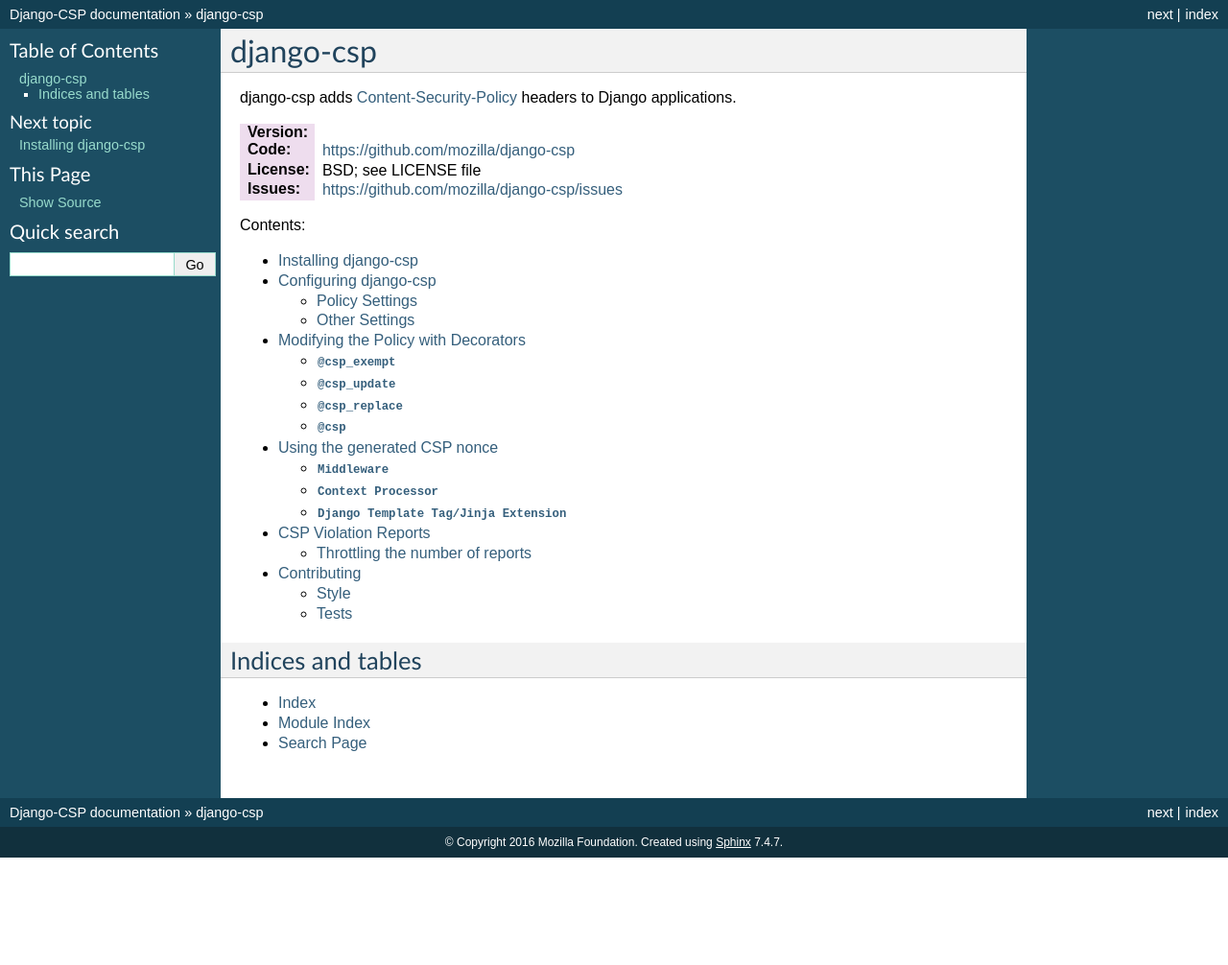
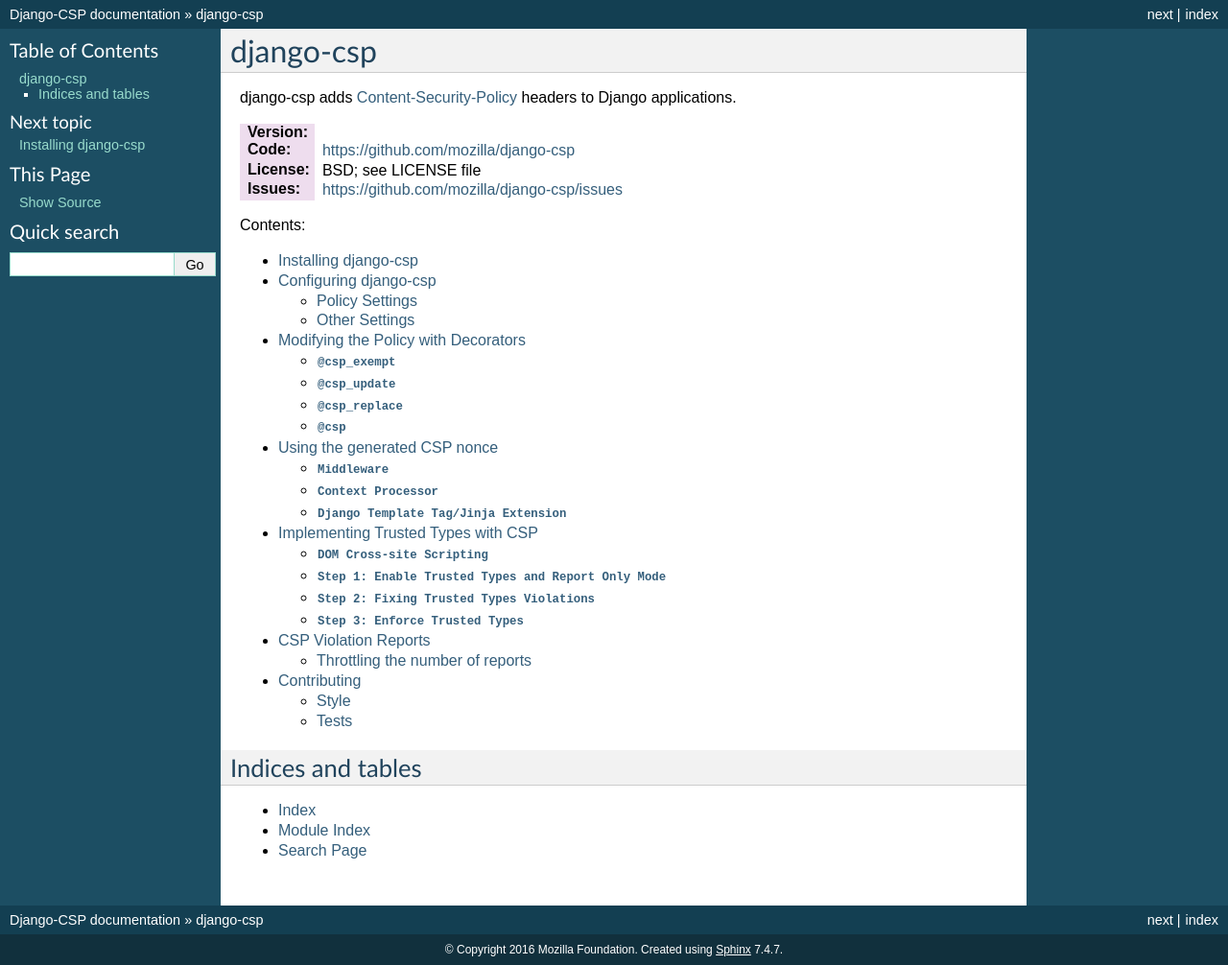
Before and after one commit to mozilla/django-csp, a Sphinx documentation site: the page built from docs/index.rst, in a window 1280 px wide. Shown: the whole page at 96% size. Built offline with Sphinx 7.4.7, drawn with Linux system fonts in a browser that asks for light colours; before the commit the page ends 900 px from its top, so only the background shows below that; some of the changed lines change nothing that is shown.

Commit message:
Added documentation for Trusted Types

```diff
--- a/docs/index.rst
+++ b/docs/index.rst
@@ -23,6 +23,7 @@
    configuration
    decorators
    nonce
+   trusted_types
    reports
    contributing
 
--- /dev/null
+++ b/docs/trusted_types.rst
@@ -0,0 +1,135 @@
+===================================
+Implementing Trusted Types with CSP
+===================================
+
+``DOM Cross-site Scripting``
+============================
+Cross-site scripting (XSS) is one of the most prevalent vulnerabilities
+on the web. Nonce-based CSP is used to prevent server-side XSS. Trusted
+Types are used to prevent client-side or DOM-XSS_. Trusted Types rely on
+the browser to enforce the policy that is provided to it. Currently, Trusted
+Types are supported on Chrome 83 and Android Webview. Many browsers are in the
+process of adding support. Check back for updated compatibility_.
+
+Follow the simple steps below to make your web application Trusted Types
+compliant.
+
+
+``Step 1: Enable Trusted Types and Report Only Mode``
+=====================================================
+Trusted Types require data to be processed before being sent to a risky "sink" where DOM XSS might occur, such as when assigning to Element.innerHTML or calling document.write. When enforced, Trusted Types will tell the
+browser to block any data that is not properly processed. In order to avoid
+this, you must fix offending parts of your code. To see where adjustments will
+be required, turn on trusted types and report only mode.
+
+Configure django-csp so that ``CSP_REQUIRE_TRUSTED_TYPES_FOR`` is set to *‘script’*.
+
+Configure django-csp so that ``CSP_REPORT_ONLY`` is set to *True*.
+
+Configure django-csp so that ``CSP_REPORT_URI`` is set to an app or CSP report processing service that you control.
+
+Now trusted types violations will be reported to your ``CSP_REPORT_URI`` without blocking any of your application’s functionalities.
+
+
+``Step 2: Fixing Trusted Types Violations``
+===========================================
+There are four ways to resolve trusted types violations. They are explained
+here in order of preference.
+
+Rewrite the Code
+----------------
+It may be possible for your code to be rewritten without using dangerous
+functions. For example, instead of dynamically placing an image using the
+dangerous ``innerHTML`` sink, the image could be created with
+``document.createElement`` and placed using the ``appendChild`` function.
+
+Rewriting may be possible for any of the dangerous sinks, which are listed here.
+
+* Script manipulation:
+  * ``<script src>`` and setting text content of ``<script>`` elements.
+    * Tip: Avoid creating scripts at run time
+    * Tip: Create a policy with a URL stringifier to verify scripts are from a trusted origin
+* Generating HTML from a string:
+  * ``innerHTML``, ``outerHTML``, ``insertAdjacentHTML``, ``<iframe> srcdoc``, ``document.write``, ``document.writeln``, and ``DOMParser.parseFromString``
+    * Tip: Use textContent instead of inner HTML
+    * Tip: Use a templating library that supports Trusted Types
+    * Tip: Use createElement and appendChild as explained above
+* Executing plugin content:
+  * ``<embed src>``, ``<object data>`` and ``<object codebase>``
+  * Tip: Consider limiting plugin content by setting``CSP_OBJECT_SRC`` to *none*
+* Runtime JavaScript code compilation:
+  * ``eval``, ``setTimeout``, ``setInterval``, and ``new Function()``
+    * Tip: Avoid using eval entirely
+    * Tip: Avoid passing strings to runtime compiled functions
+
+Use a Library
+-------------
+When code cannot be rewritten to avoid dangerous sinks, Trusted Types require
+that data be processed before being passed to a dangerous sink. Processed data
+is wrapped in a TrustedHTML, TrustedScript, or TrustedScriptURL object to certify that
+it has been sanitized or otherwise assured to be safe in the given context. Some libraries will process data and return Trusted
+Types objects for you. For example, DOMPurify_ supports Trusted Types.
+
+.. note ::
+   Libraries are preferred to writing your own sanitation policies since they
+   are generally more comprehensive, secure, and well reviewed.
+
+Create Trusted Types Policies
+-----------------------------
+Where code cannot be rewritten and an existing library cannot be used, you will
+have to create Trusted Types objects yourself. This is done using policies. Different policies can be created for use in different contexts.
+Policies produce Trusted Types after enforcing security rules on their input
+based on the sink context. Each policy should be given a distinct name.
+
+Here is an example policy that sanitizes HTML by escaping the ``<`` character.
+
+.. code-block:: Javascript
+	if (window.trustedTypes && trustedTypes.createPolicy) {
+    	const escapeHTMLPolicy = trustedTypes.createPolicy('myEscapePolicy', {
+    		createHTML: string => string.replace(/\</g, '&lt;')
+  		});
+	}
+
+Here is an example of how that policy can be used.
+
+.. code-block:: Javascript
+	const escaped = escapeHTMLPolicy.createHTML('<img src=x onerror=alert(1)>');
+	console.log(escaped instanceof TrustedHTML);
+	el.innerHTML = escaped;
+
+.. note ::
+   Keep in mind that you are creating your own security rules with policies.
+   Your application is only protected from DOM XSS if you use strict sanitation
+   rules that consider which sink is accepting the data.
+
+Use a Default Policy
+--------------------
+In the event that you don’t have control over the offending code, you can use a
+default policy. This may happen if you are loading a third party library that
+is not Trusted Types compliant. A default policy is defined the same way as any
+other Trusted Types policy. In order to be used by the browser as the default
+policy it must be named *‘default’*.
+
+The policy called *‘default’* will be used wherever a string is sent to a
+dangerous sink that requires Trusted Types.
+
+
+``Step 3: Enforce Trusted Types``
+=================================
+Once you have addressed all of the Trusted Types violations present in your
+application, you can begin enforcing Trusted Types to prevent DOM XSS.
+
+Configure django-csp so that ``CSP_REPORT_ONLY`` is set to *False*.
+
+.. note ::
+   To learn more about trusted types or learn how to limit policy creation with
+   ``CSP_TRUSTED_TYPES`` take a look at the complete spec_ or the article_ this
+   guide is based on.
+
+
+
+.. _DOM-XSS: https://owasp.org/www-community/attacks/xss/
+.. _compatibility: https://developer.mozilla.org/es/docs/Web/HTTP/Headers/Content-Security-Policy/trusted-types#Browser_compatibility
+.. _DOMPurify: https://github.com/cure53/DOMPurify#what-about-dompurify-and-trusted-types
+.. _spec: https://w3c.github.io/webappsec-trusted-types/dist/spec/
+.. _article: https://web.dev/trusted-types/
```
